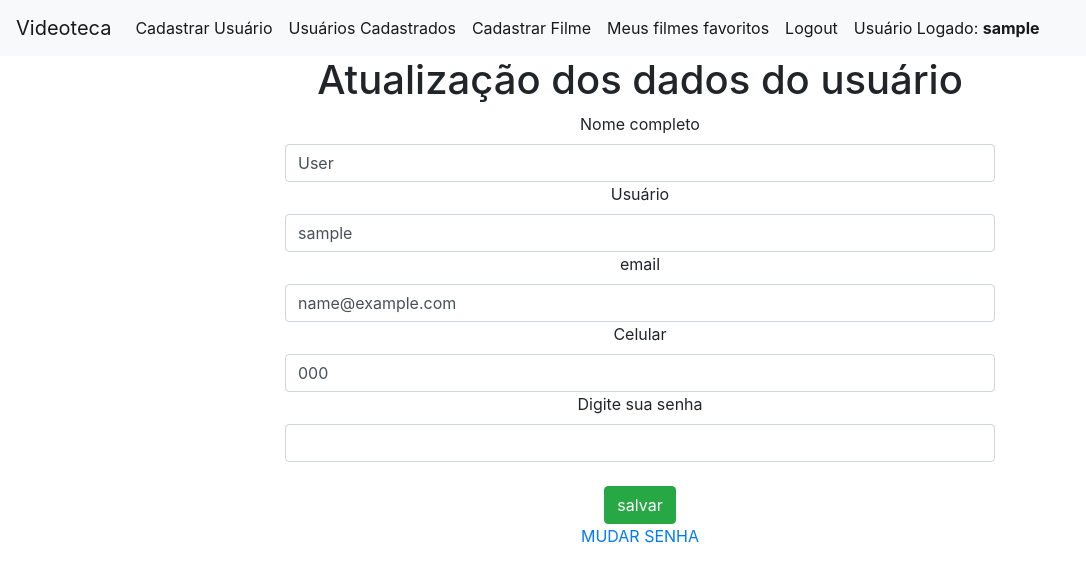
After one commit to MaercioMamedes/VideotecaDjango, a Django app: page /update-user/ in a window 1280 px wide. The commit adds this page. Shown: the top 582 px of the page, without its empty margins (0-1086 px from the left). Run offline with Django 3.2, Linux system fonts and the light colour scheme; a user stored in the database is signed in; tables that the repository leaves empty hold one stand-in row (values such as "Sample post"); some libraries are stand-ins or nearby versions.

Commit message:
implementação da view update user

```diff
--- a/core/urls.py
+++ b/core/urls.py
@@ -1,6 +1,6 @@
 from django.urls import path
 from core.views import user_register, index, login, authenticate, movie_register, add_movie, logout, my_favorite_movies,\
-    get_users, get_movie, update_movie, get_profile_user
+    get_users, get_movie, update_movie, get_profile_user, update_user
 
 app_name = 'core'
 urlpatterns = [
@@ -16,4 +16,5 @@ urlpatterns = [
     path('filmes/<int:movie_id>/', get_movie, name='get_movie'),
     path('update-filme/<int:movie_id>/', update_movie, name='update_movie'),
     path('usuario/<int:user_id>/', get_profile_user, name='get_profile_user'),
+    path('update-user/', update_user, name='update_user'),
 ]
--- a/core/views/__init__.py
+++ b/core/views/__init__.py
@@ -9,3 +9,4 @@ from .get_users import *
 from .get_movie import *
 from .update_movie import *
 from .get_profile_user import *
+from .update_user import *
--- /dev/null
+++ b/core/views/update_user.py
@@ -0,0 +1,33 @@
+from django.shortcuts import render, get_object_or_404, redirect
+from django.contrib import auth
+from django.contrib.auth.models import User
+from core.models import UserApp
+
+
+def update_user(request):
+    if request.method == 'GET':
+        user_app = get_object_or_404(UserApp, user=request.user.id)
+        context = {
+            'title_page': 'Atualização dos dados do usuário',
+            'user_app': user_app
+        }
+
+        return render(request, 'core/updateUser.html', context)
+
+    if request.method == 'POST':
+        user_app = get_object_or_404(UserApp, user=request.user.id)
+        user = get_object_or_404(User, pk=request.user.id)
+        password = request.POST['password']
+
+        if auth.authenticate(request, username=user.username, password=password):
+            user_app.fullname = request.POST['fullname']
+            user_app.phone = request.POST['phone']
+            user.username = request.POST['username']
+            user.first_name = request.POST['fullname'].split()[0]
+            user.last_name = request.POST['fullname'].split()[-1]
+            user.email = request.POST['email']
+
+            user_app.save()
+            user.save()
+
+            return redirect('core:get_profile_user', user_app.user.id)
--- a/templates/base.html
+++ b/templates/base.html
@@ -47,7 +47,7 @@
                         </li>
 
                         <li class="nav-item active">
-                            <a class="nav-link" href="#">Usuário Logado: <b>{{ user.username }}</b><span class="sr-only">(Página atual)</span></a>
+                            <a class="nav-link" href="{% url 'core:update_user' %}">Usuário Logado: <b>{{ user.username }}</b><span class="sr-only">(Página atual)</span></a>
                         </li>
 
                     {% else %}
--- /dev/null
+++ b/templates/core/updateUser.html
@@ -0,0 +1,35 @@
+{% extends 'base.html' %}
+
+{% block content %}
+
+
+<section class="container col-8">
+
+    <form action="{% url 'core:update_user' %}" method="post">
+        {% csrf_token %}
+        <div class="form-group">
+
+            <label  for="fullname-id">Nome completo</label>
+            <input  class="form-control"type="text" name="fullname" id="fullname-id" value="{{ user_app.fullname }}">
+
+            <label  for="username-id">Usuário</label>
+            <input  class="form-control"type="text" name="username" id="username-id" value="{{ user_app.user.username }}">
+
+            <label  for="email-id">email</label>
+            <input  class="form-control"type="text" name="email" id="email-id" value="{{ user_app.user.email }}">
+
+            <label  for="phone-id">Celular</label>
+            <input  class="form-control"type="text" name="phone" id="phone-id" value="{{ user_app.phone }}">
+
+            <label for="password-id">Digite sua senha</label>
+            <input class="form-control" type="password" name="password" id="password-id" required><br>
+
+
+            <input type="submit" value="salvar" class="btn btn-success" >
+
+    </form>
+    <a href="{% url 'core:index' %}"><p class="">MUDAR SENHA</p></a>
+</section>
+
+
+{% endblock %}
```
